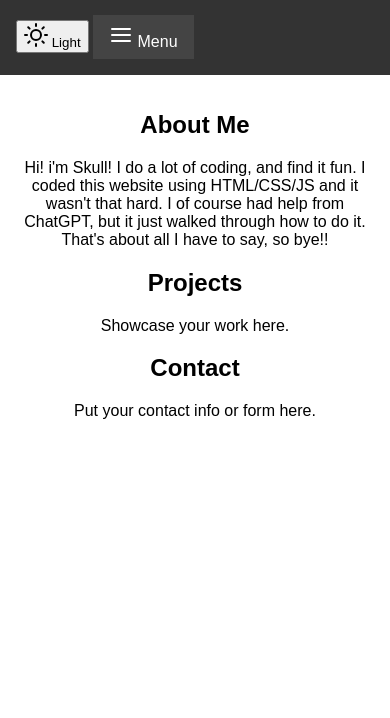
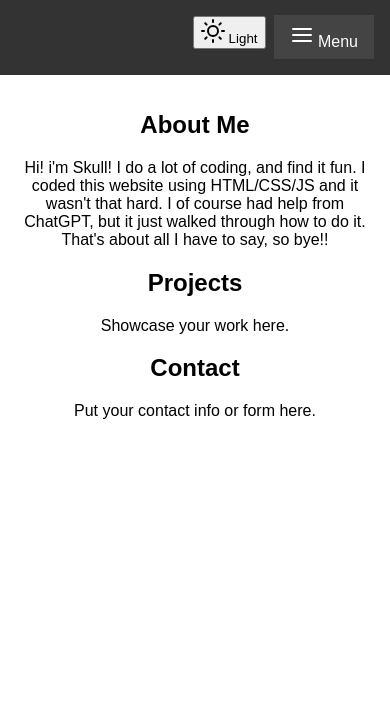
Before and after one commit to skullfromroblox3/skullfromroblox3.github.io, a plain HTML site: page index.html in a window 390 px wide. Shown: the part 126-844 px from the top of the page. Drawn offline with nearby package versions, Linux system fonts and the light colour scheme.

Commit message:
Update style.css
Menu and theme buttons hug the right

```diff
--- a/style.css
+++ b/style.css
@@ -97,6 +97,10 @@ main {
   header {
     flex-direction: column;
     align-items: flex-start;
+      .header-controls {
+    width: 100%;
+    justify-content: flex-end;
+    }
   }
 
   #menuToggle {
@@ -121,3 +125,9 @@ main {
 html {
   scroll-behavior: smooth;
 }
+
+.header-controls {
+  display: flex;
+  gap: 0.5rem;       /* space between buttons */
+  align-items: center;
+}
```
